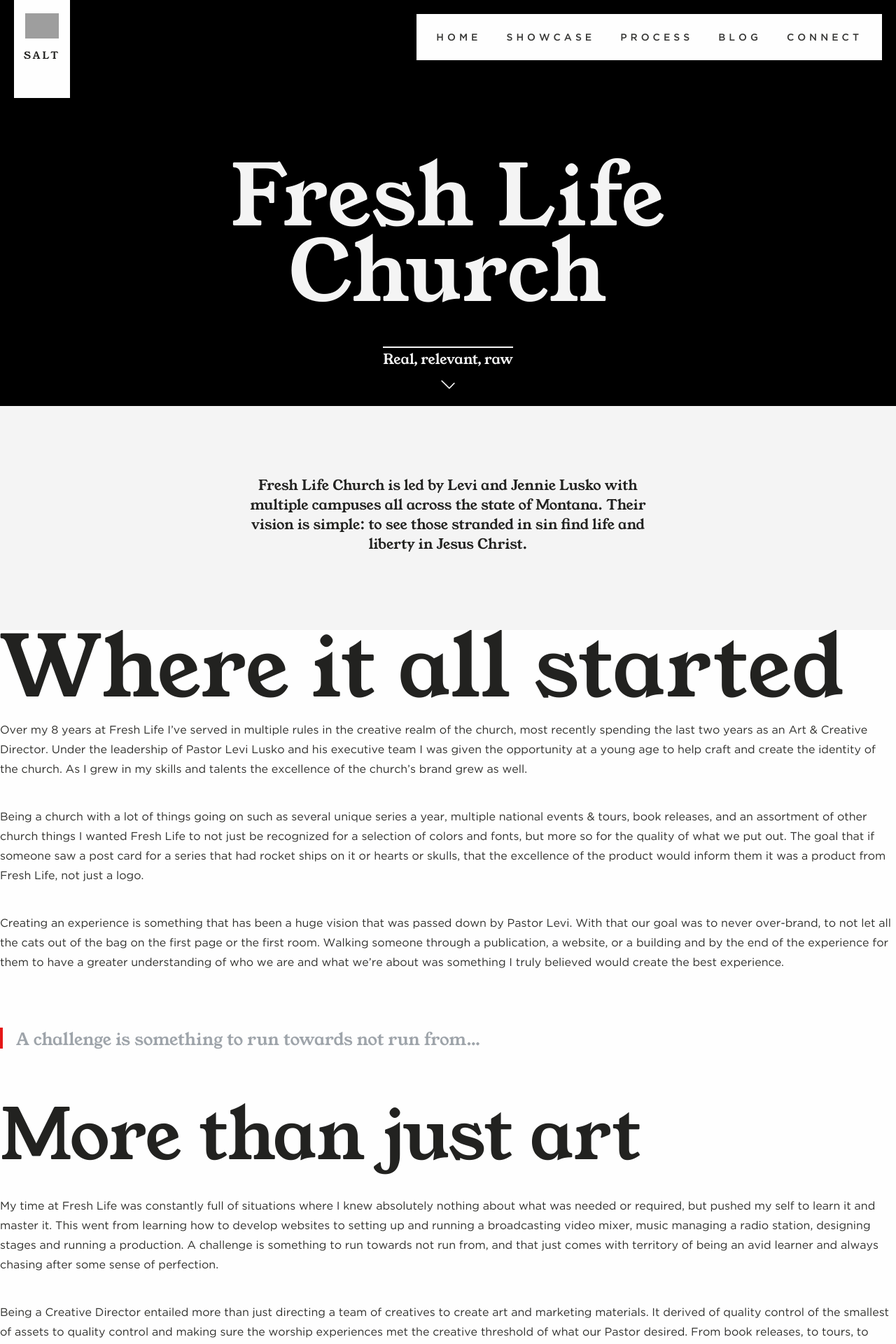
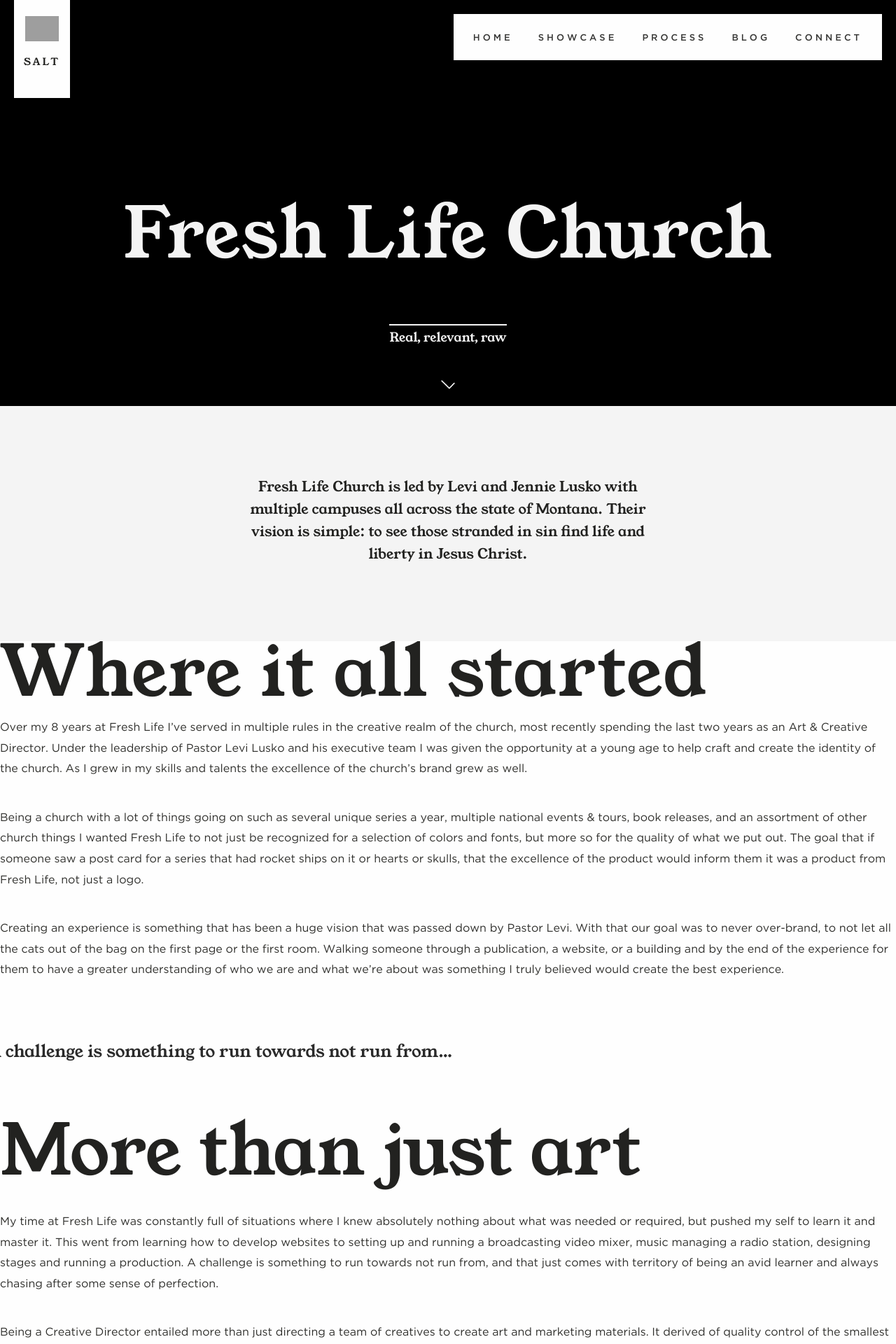
Before and after one commit to devanflaherty/jekyll-salt, a Jekyll site: the page built from _work/20160910-fresh-life.md, in a window 1280 px wide. Shown: the top 1920 px of the page at 70% size. Built offline with Jekyll 4.4.1, drawn with Linux system fonts in a browser that asks for light colours; nearby versions of some CDN libraries; grey boxes are pictures that could not be loaded.

Commit message:
Footer Tweaks / Type Tweaks / Instafeed / Nav font size

```diff
--- a/_includes/template/scripts.html
+++ b/_includes/template/scripts.html
@@ -17,6 +17,8 @@
 {% if page.title == 'Process' %}
 <script src="/assets/js/instafeed.js/instafeed.min.js" ></script>
 
+{% assign instaImage = '{{image}}' %}
+{% assign instaLink = '{{link}}' %}
 <script type="text/javascript">
   var feed = new Instafeed({
     get: 'user',
@@ -24,7 +26,7 @@
     accessToken: '1311074.1677ed0.850de3502c084473b6465020511324b1',
     resolution: 'standard_resolution',
     limit: 5,
-    template: '<div class="columns"><a href="{{link}}" target="_blank"><img class="insta-link" src="{{image}}" /></a></div>'
+    template: '<div class="columns"><a href="{{instaLink}}" target="_blank"><img class="insta-link" src="{{instaImage}}" /></a></div>'
     //userId: '1940995648',
     //accessToken: '1940995648.1677ed0.b277c5ba0c4146f4b5ef4c213c00bb08'
   });
--- a/_layouts/showcase-single.html
+++ b/_layouts/showcase-single.html
@@ -22,7 +22,7 @@
     <main id="main">
       <!-- PROJECT DETAILS -->
       <section id="project" class="small-pad-medium off-white-bg">
-        <div class="row align-center align-middle text-center">
+        <div class="row align-center align-middle medium-text-center">
           <div class="small-11 medium-6 columns">
             <h5>
               {{ page.excerpt }}
--- a/assets/css/styles.css
+++ b/assets/css/styles.css
@@ -1134,7 +1134,7 @@
   text-rendering: optimizeLegibility;
   margin-top: 0;
   margin-bottom: 0.5rem;
-  line-height: 1.4; }
+  line-height: 1.6; }
   h1 small,
   h2 small,
   h3 small,
@@ -1154,7 +1154,7 @@
   font-size: 1.1875rem; }
 
 h4 {
-  font-size: 1.125rem; }
+  font-size: 1.3125rem; }
 
 h5 {
   font-size: 1.0625rem; }
@@ -1177,12 +1177,12 @@
     font-size: 1rem; } }
 
 a {
-  color: #1258e7;
+  color: #20201e;
   text-decoration: none;
   line-height: inherit;
   cursor: pointer; }
   a:hover, a:focus {
-    color: #0f4bc4; }
+    color: #1b1b1a; }
   a img {
     border: 0; }
 
@@ -1382,12 +1382,12 @@
   padding: 0.85em 1em;
   margin: 0 0 1rem 0;
   font-size: 0.9rem;
-  background-color: #195fed;
+  background-color: #222220;
   color: #fefefe; }
   [data-whatinput='mouse'] .button {
     outline: 0; }
   .button:hover, .button:focus {
-    background-color: #104fcf;
+    background-color: #1d1d1b;
     color: #fefefe; }
   .button.tiny {
     font-size: 0.6rem; }
@@ -1401,10 +1401,10 @@
     margin-left: 0;
     margin-right: 0; }
   .button.primary {
-    background-color: #195fed;
+    background-color: #222220;
     color: #fefefe; }
     .button.primary:hover, .button.primary:focus {
-      background-color: #0f4ac2;
+      background-color: #1b1b1a;
       color: #fefefe; }
   .button.secondary {
     background-color: #CBDAE0;
@@ -1431,19 +1431,19 @@
       background-color: #da3116;
       color: #fefefe; }
   .button.hollow {
-    border: 1px solid #195fed;
-    color: #195fed; }
+    border: 1px solid #222220;
+    color: #222220; }
     .button.hollow, .button.hollow:hover, .button.hollow:focus {
       background-color: transparent; }
     .button.hollow:hover, .button.hollow:focus {
-      border-color: #0a2e79;
-      color: #0a2e79; }
+      border-color: #111110;
+      color: #111110; }
     .button.hollow.primary {
-      border: 1px solid #195fed;
-      color: #195fed; }
+      border: 1px solid #222220;
+      color: #222220; }
       .button.hollow.primary:hover, .button.hollow.primary:focus {
-        border-color: #0a2e79;
-        color: #0a2e79; }
+        border-color: #111110;
+        color: #111110; }
     .button.hollow.secondary {
       border: 1px solid #CBDAE0;
       color: #CBDAE0; }
@@ -1472,13 +1472,13 @@
     opacity: 0.25;
     cursor: not-allowed; }
     .button.disabled:hover, .button.disabled:focus, .button[disabled]:hover, .button[disabled]:focus {
-      background-color: #195fed;
+      background-color: #222220;
       color: #fefefe; }
     .button.disabled.primary, .button[disabled].primary {
       opacity: 0.25;
       cursor: not-allowed; }
       .button.disabled.primary:hover, .button.disabled.primary:focus, .button[disabled].primary:hover, .button[disabled].primary:focus {
-        background-color: #195fed;
+        background-color: #222220;
         color: #fefefe; }
     .button.disabled.secondary, .button[disabled].secondary {
       opacity: 0.25;
@@ -1781,7 +1781,7 @@
   background-color: #222220; }
 
 .primary-bg {
-  background-color: #195fed; }
+  background-color: #222220; }
 
 .secondary-bg {
   background-color: #CBDAE0; }
@@ -1868,7 +1868,7 @@
 
 .overlay {
   opacity: 0;
-  background: #195fed;
+  background: #222220;
   position: absolute;
   top: 0;
   left: 0;
@@ -1901,13 +1901,13 @@
   line-height: 80px; }
   @media screen and (min-width: 64em) {
     h2 {
-      font-size: 120px;
-      line-height: 110px; } }
+      font-size: 100px;
+      line-height: 90px; } }
   h2 strong {
     font-family: "youngserifregular", Georgia, serif;
     color: #222220; }
   h2 span {
-    color: #195fed; }
+    color: #222220; }
   h2.brand-vision {
     font-size: 70px;
     line-height: 60px; }
@@ -1930,7 +1930,7 @@
       line-height: 90px; } }
 
 h6 {
-  font-size: 20px;
+  font-size: 18px;
   font-family: "youngserifregular", Georgia, serif;
   padding-top: 3px;
   display: inline-block;
@@ -2088,8 +2088,8 @@
           flex: 0 1 auto;
           margin: 0 18px; }
           #header section.navigation nav#main-nav ul li a {
-            font-size: 14px;
-            letter-spacing: 5px;
+            font-size: 13px;
+            letter-spacing: 4px;
             color: #222220;
             border-bottom: 2px solid transparent;
             transition: all 0.5s ease;
@@ -2098,10 +2098,10 @@
             opacity: 0.9;
             position: relative; }
             #header section.navigation nav#main-nav ul li a:hover {
-              border-bottom: 2px solid #195fed;
+              border-bottom: 2px solid #222220;
               opacity: 1; }
             #header section.navigation nav#main-nav ul li a.active {
-              border-bottom: 2px solid #195fed;
+              border-bottom: 2px solid #222220;
               opacity: 1;
               font-family: "GothamHTFBold", "Helvetica Neue", Helvetica, Roboto, Arial, sans-serif; }
   #header section.content {
@@ -2270,42 +2270,32 @@
 
 *************************/
 #footer {
-  padding: 30px 0 15px;
-  background: #f4f4f4;
-  position: relative; }
-  @media screen and (min-width: 40em) {
-    #footer {
-      padding: 60px 0; } }
+  position: absolute;
+  margin-top: -58px;
+  padding: 20px 0 15px;
+  position: relative;
+  background: rgba(254, 254, 254, 0.1); }
   #footer .branding {
     text-align: center; }
     #footer .branding p {
       float: left;
-      line-height: 30px;
+      line-height: 1.33;
       text-transform: uppercase;
-      font-family: "GothamHTFBold", "Helvetica Neue", Helvetica, Roboto, Arial, sans-serif;
-      font-size: 12px;
-      color: #bbcfd6;
+      font-family: "GothamHTFMedium", "Helvetica Neue", Helvetica, Roboto, Arial, sans-serif;
+      font-size: 11px;
+      color: rgba(34, 34, 32, 0.75);
       letter-spacing: 1px;
-      margin: 0; }
-      @media screen and (min-width: 40em) {
-        #footer .branding p {
-          font-size: 18px;
-          line-height: 60px; } }
+      margin: 0;
+      padding: 0 12px; }
     #footer .branding h3 {
       float: left;
       font-family: "youngserifregular", Georgia, serif;
-      font-size: 30px;
-      line-height: .8;
+      font-size: 20px;
+      line-height: .75;
       letter-spacing: 4px !important;
       text-transform: uppercase;
-      padding: 0 12px 0 18px; }
-      @media screen and (min-width: 40em) {
-        #footer .branding h3 {
-          font-size: 56px;
-          line-height: 1.2;
-          letter-spacing: 6px !important;
-          padding: 0 36px 0 36px;
-          margin: 0; } }
+      margin-left: 4px;
+      color: #222220; }
 
 /************************
 
@@ -2472,7 +2462,7 @@
   transition: all 0.25s ease;
   border-bottom: 2px solid transparent; }
   a.strip:hover {
-    border-bottom: 2px solid #195fed; }
+    border-bottom: 2px solid #222220; }
 
 a.link {
   font-family: "GothamHTFMedium", "Helvetica Neue", Helvetica, Roboto, Arial, sans-serif;
@@ -2503,9 +2493,6 @@
     margin-bottom: 18px; }
   #contentBody h3 {
     margin: 40px 0; }
-  #contentBody h4 {
-    font-family: "GothamHTFBold", "Helvetica Neue", Helvetica, Roboto, Arial, sans-serif;
-    letter-spacing: -1px; }
   #contentBody h5 {
     text-transform: uppercase;
     text-align: center;
@@ -2521,7 +2508,7 @@
   #contentBody p {
     width: 100%;
     margin-bottom: 40px;
-    line-height: 1.75; }
+    line-height: 1.85; }
     #contentBody p strong {
       font-family: "GothamHTFBold", "Helvetica Neue", Helvetica, Roboto, Arial, sans-serif;
       font-weight: 200; }
@@ -2579,7 +2566,6 @@
         margin-left: 32px;
         margin-bottom: 12px;
         margin-top: 0px;
-        font-size: 18px;
         color: #9EA4AA;
         font-family: "GothamHTFBook", "Helvetica Neue", Helvetica, Roboto, Arial, sans-serif;
         border-color: #9EA4AA; }
@@ -2591,9 +2577,11 @@
     margin: 80px 0;
     padding-top: 4px;
     font-size: 24px; }
+    @media screen and (min-width: 40em) {
+      #contentBody blockquote {
+        transform: translate(-40px, 0); } }
     #contentBody blockquote p {
-      color: #9EA4AA;
-      line-height: 26px;
+      line-height: 1.5;
       padding: 0;
       margin: 0; }
     #contentBody blockquote strong {
@@ -2722,10 +2710,10 @@
       transition: all 0.2s ease;
       font-family: "GothamHTFBook", "Helvetica Neue", Helvetica, Roboto, Arial, sans-serif; }
       .full-nav ul li a.active {
-        border-left: 6px solid #195fed;
+        border-left: 6px solid #222220;
         font-family: "GothamHTFBold", "Helvetica Neue", Helvetica, Roboto, Arial, sans-serif; }
       .full-nav ul li a:hover, .full-nav ul li a.active {
-        border-left: 6px solid #195fed; }
+        border-left: 6px solid #222220; }
   .full-nav p {
     padding: 30px 24px;
     text-transform: uppercase;
--- a/build/scss/_main.scss
+++ b/build/scss/_main.scss
@@ -166,8 +166,8 @@
   font-size: 90px;
   line-height: 80px;
   @include breakpoint(large) {
-    font-size: 120px;
-    line-height: 110px;
+    font-size: 100px;
+    line-height: 90px;
   }
   strong {
     font-family: $serif;
@@ -199,7 +199,7 @@
   }
 }
 h6 {
-  font-size: 20px;
+  font-size: 18px;
   font-family: $serif;
   padding-top: 3px;
   display: inline-block;
--- a/build/scss/_settings.scss
+++ b/build/scss/_settings.scss
@@ -110,7 +110,7 @@
     'h1': 24,
     'h2': 20,
     'h3': 19,
-    'h4': 18,
+    'h4': 21,
     'h5': 17,
     'h6': 16,
   ),
@@ -124,7 +124,7 @@
   ),
 );
 $header-color: $black;
-$header-lineheight: 1.4;
+$header-lineheight: 1.6;
 $header-margin-bottom: 0.5rem;
 $header-text-rendering: optimizeLegibility;
 $small-font-size: 80%;
--- a/build/scss/_theme.scss
+++ b/build/scss/_theme.scss
@@ -1,4 +1,4 @@
-$primaryColor : #195fed;
+$primaryColor : #222220;//#195fed;
 $secondaryColor : #CBDAE0;
 $tertiaryColor : #EB5544; //195fed
 $offWhite : #f4f4f4;
--- a/build/scss/components/_content.scss
+++ b/build/scss/components/_content.scss
@@ -30,10 +30,6 @@
   h3 {
     margin: $cbmargin/2 0;
   }
-  h4 {
-    font-family: $sans800;
-    letter-spacing: -1px;
-  }
   h5 {
     text-transform: uppercase;
     text-align: center;
@@ -51,7 +47,7 @@
   p {
     width: 100%;
     margin-bottom: $cbmargin/2;
-    line-height: 1.75;
+    line-height: 1.85;
     strong {
       font-family: $sans800;
       font-weight: 200;
@@ -81,7 +77,6 @@
         margin-left: 32px;
         margin-bottom: 12px;
         margin-top: 0px;
-        font-size: 18px;
         color: $medium-gray;
         font-family: $sans400;
         border-color: $medium-gray;
@@ -97,9 +92,11 @@
     margin: $cbmargin 0;
     padding-top: 4px;
     font-size: 24px;
+    @include breakpoint(medium) {
+      transform: translate(-40px, 0);
+    }
     p {
-      color: $medium-gray;
-      line-height: 26px;
+      line-height: 1.5;
       padding: 0;
       margin: 0;
     }
--- a/build/scss/template/_footer.scss
+++ b/build/scss/template/_footer.scss
@@ -4,43 +4,33 @@
 
 *************************/
 #footer {
-  padding: 30px 0 15px;
-  background: $offWhite;
+  position: absolute;
+  margin-top: -58px;
+  padding: 20px 0 15px;
   position: relative;
-  @include breakpoint(medium) {
-    padding: 60px 0;
-  }
+  background: rgba($white, 0.1);
   .branding {
     text-align: center;
     p {
       float: left;
-      line-height: 30px;
+      line-height: 1.33;
       text-transform: uppercase;
-      font-family: $sans800;
-      font-size: 12px;
-      color: darken($secondaryColor, 5%);
+      font-family: $sans600;
+      font-size: 11px;
+      color: rgba($black, 0.75);
       letter-spacing: 1px;
       margin: 0;
-      @include breakpoint(medium) {
-        font-size: 18px;
-        line-height: 60px;
-      }
+      padding: 0 12px;
     }
     h3 {
       float: left;
       font-family: $serif;
-      font-size: 30px;
-      line-height: .8;
+      font-size: 20px;
+      line-height: .75;
       letter-spacing: 4px!important;
       text-transform: uppercase;
-      padding: 0 12px 0 18px;
-      @include breakpoint(medium) {
-        font-size: 56px;
-        line-height: 1.2;
-        letter-spacing: 6px!important;
-        padding: 0 36px 0 36px;
-        margin: 0;
-      }
+      margin-left: 4px;
+      color: $black;
     }
   }
 }
--- a/build/scss/template/_header.scss
+++ b/build/scss/template/_header.scss
@@ -91,8 +91,8 @@
           flex: 0 1 auto;
           margin: 0 18px;
           a {
-            font-size: 14px;
-            letter-spacing: 5px;
+            font-size: 13px;
+            letter-spacing: 4px;
             color: $black;
             border-bottom: 2px solid transparent;
             transition: all 0.5s ease;
```
Also changed, not shown: assets/css/styles.min.css.
